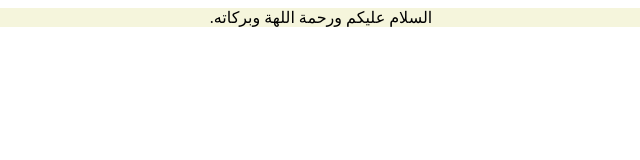
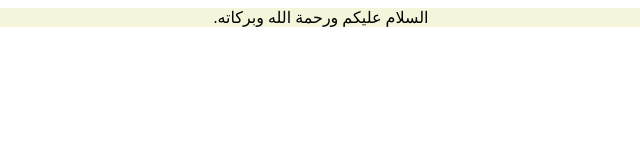
Before and after one commit to Hussein6685/css-1, a plain HTML site: page index.html in a window 1280 px wide. Shown: the full height of the page, 319-959 px from the left. Drawn offline with Linux system fonts and the light colour scheme.

```diff
--- a/index.html
+++ b/index.html
@@ -9,7 +9,7 @@
 
 <body>
 
-    <div>السلام عليكم ورحمة اللهة وبركاته.</div>
+    <div>السلام عليكم ورحمة الله وبركاته.</div>
 </body>
 
 </html>
```
